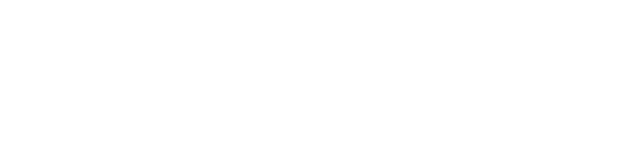
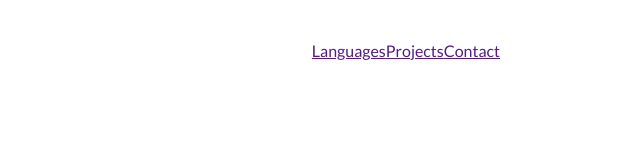
Before and after one commit to MurenasK/E-Portfolio, a plain HTML site: page index.html in a window 1280 px wide. Shown: the whole page, without its empty margins (640-1280 px from the left). Drawn offline with Linux system fonts and the light colour scheme.

Commit message:
Sestadienis

```diff
--- a/index.html
+++ b/index.html
@@ -11,6 +11,28 @@
     <section id="apie-mane">
         <nav>
             <div class="persobal__logo"></div>
+            <ul class="nav__link--list">
+                <li>
+                    <a href="" class="
+                    nav__link--anchor
+                    link__hover-effect
+                    link__hover-effect--black
+                    ">Languages</a>
+                </li>
+                <li>
+                    <a href="" class="
+                    nav__link--anchor
+                    link__hover-effect
+                    link__hover-effect--black
+                    ">Projects</a>
+                </li>
+                <li>
+                    <a href="" class="
+                    nav__link--anchor
+                    nav__link--anchor-priamry
+                    ">Contact</a>
+                </li>
+            </ul>
         </nav>
     </section>
 </body>
--- a/style.css
+++ b/style.css
@@ -18,3 +18,34 @@ p {
     line-height: 1.5;
     font-size: 16px;
 }
+
+li {
+    list-style-type: none;
+}
+
+
+/*
+
+Nav bar
+
+*/
+
+
+
+nav {
+    height: 100px;
+    width: 100%;
+    max-width: 1000px;
+    margin: 0 auto;
+    display: flex;
+    justify-content: space-between;
+    align-items: center;
+}
+
+.nav__link--list {
+    display: flex;
+}
+
+.nav__link--anchor {
+    margin-left: 15 px;
+}
```
